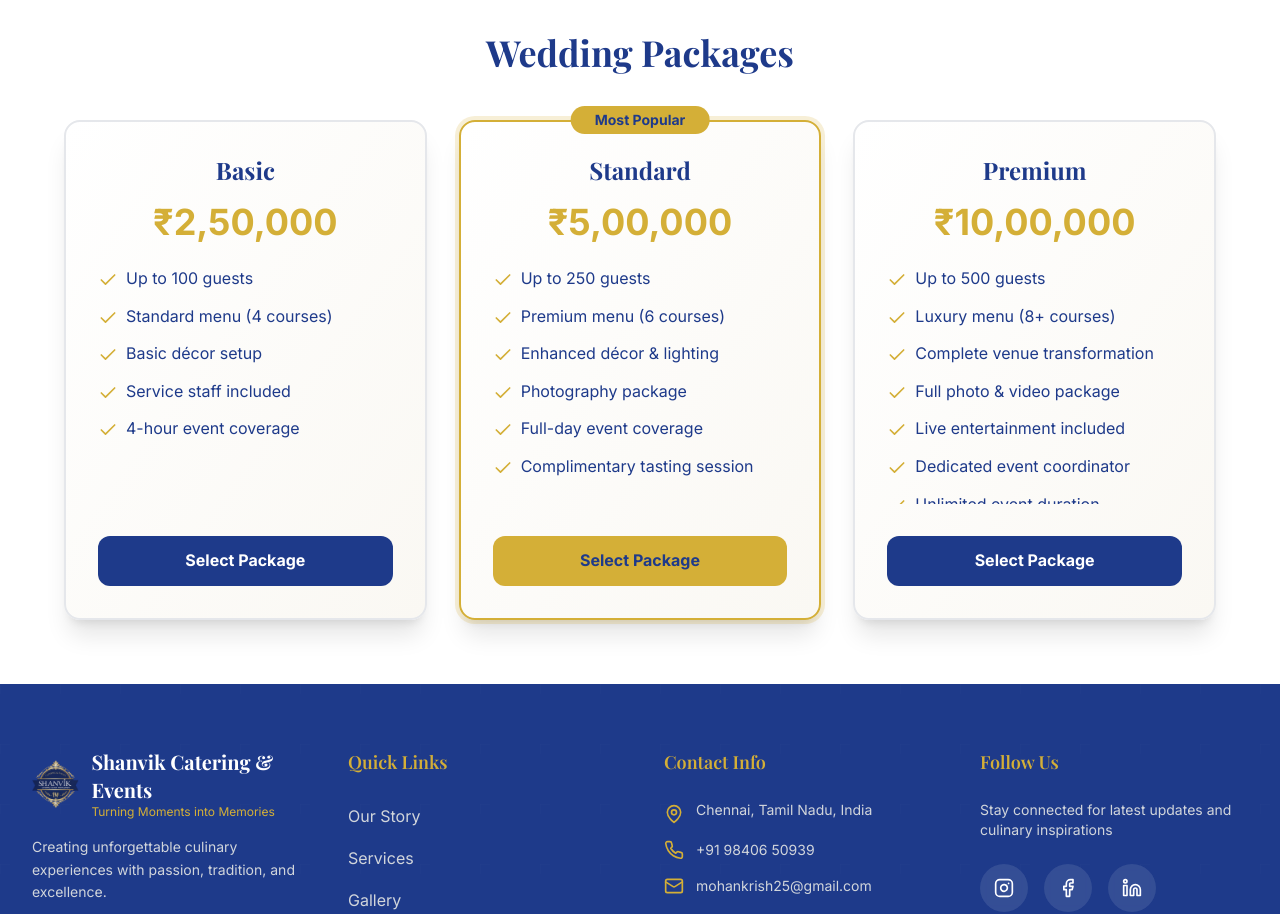
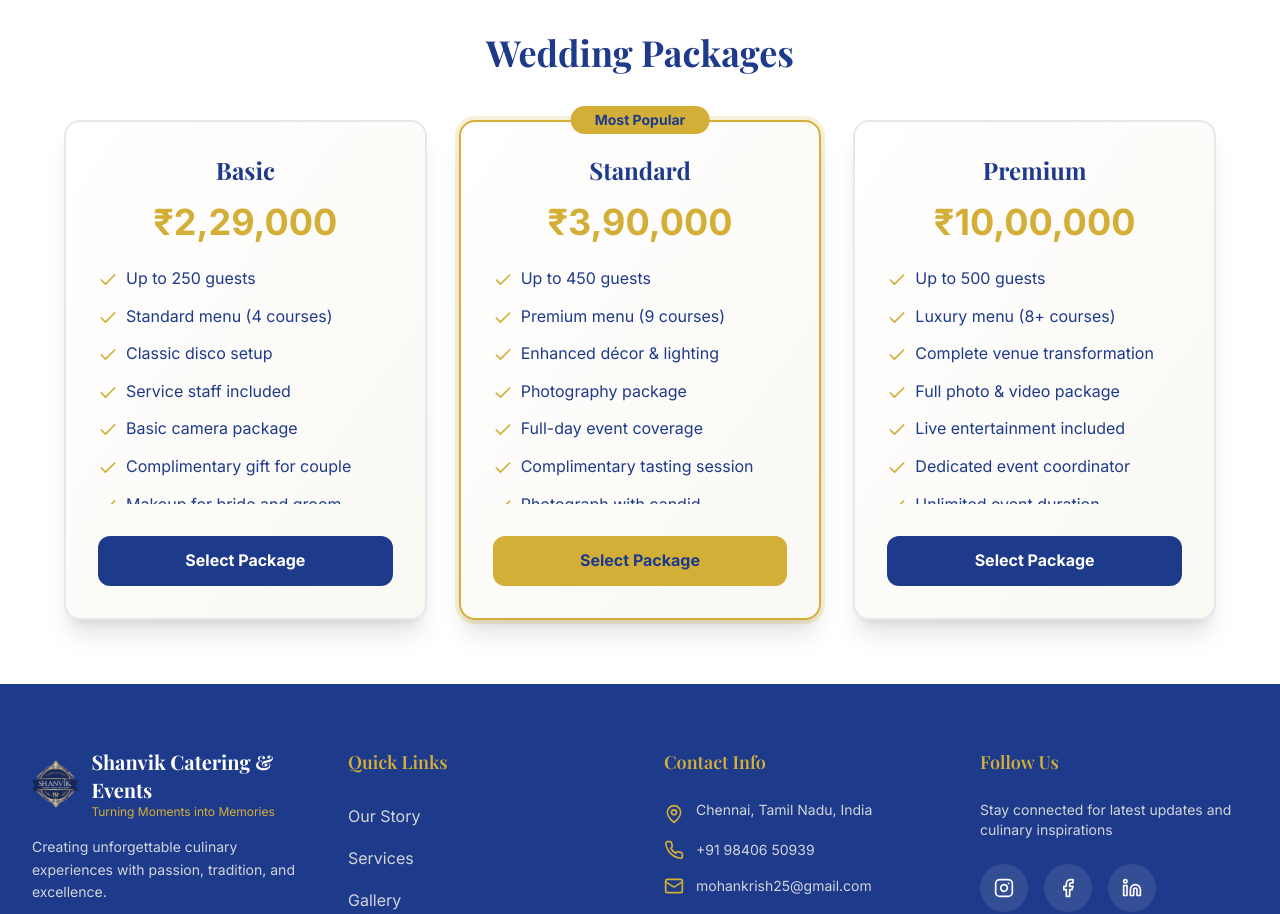
Before and after one commit to thanush29/Cateringnew, a React (Vite) app: page /services/wedding in a window 1280 px wide. Shown: the part 960-1874 px from the top of the page. Built offline with nearby package versions, Linux system fonts and the light colour scheme; no server answers.

Commit message:
Our Services Updated

```diff
--- a/src/pages/ServiceWedding.tsx
+++ b/src/pages/ServiceWedding.tsx
@@ -19,26 +19,30 @@ export function ServiceWedding() {
   const packages = [
     {
       name: 'Basic',
-      price: '₹2,50,000',
+      price: '₹2,29,000',
       features: [
-        'Up to 100 guests',
+        'Up to 250 guests',
         'Standard menu (4 courses)',
-        'Basic décor setup',
+        'Classic disco setup',
         'Service staff included',
-        '4-hour event coverage'
+        'Basic camera package',
+        'Complimentary gift for couple',
+        'Makeup for bride and groom',
+        '5-hour event coverage'
       ]
     },
     {
       name: 'Standard',
-      price: '₹5,00,000',
+      price: '₹3,90,000',
       popular: true,
       features: [
-        'Up to 250 guests',
-        'Premium menu (6 courses)',
+        'Up to 450 guests',
+        'Premium menu (9 courses)',
         'Enhanced décor & lighting',
         'Photography package',
         'Full-day event coverage',
-        'Complimentary tasting session'
+        'Complimentary tasting session',
+        'Photograph with candid'
       ]
     },
     {
```
